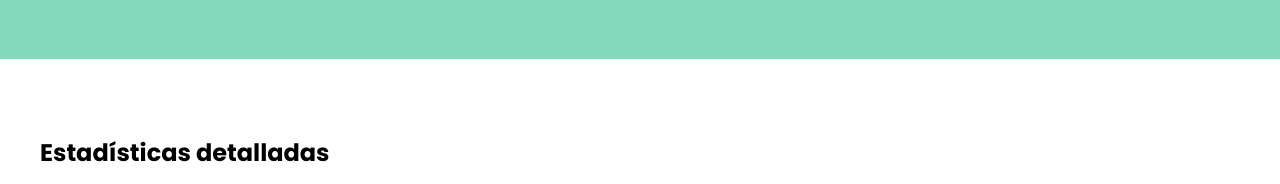
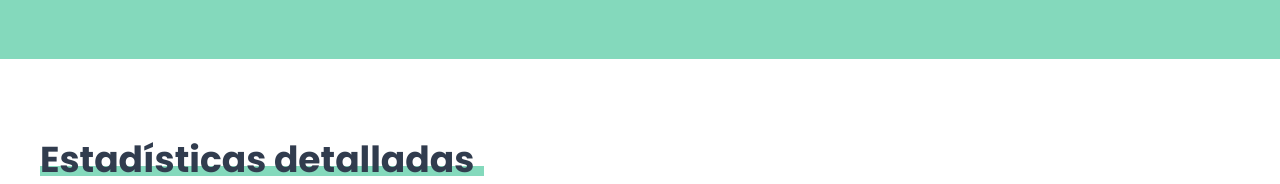
Before and after one commit to juanjopareja/podcast-fm-web, a website: page index.html in a window 1280 px wide. Shown: the part 2040-2224 px from the top of the page. Drawn offline with Linux system fonts and the light colour scheme.

Commit message:
Add statistics section css

```diff
--- a/src/scss/ui/_index.scss
+++ b/src/scss/ui/_index.scss
@@ -1,4 +1,5 @@
 @forward 'header';
 @forward 'makepodcast';
 @forward 'benefits';
+@forward 'statistics';
 @forward 'buttons';
--- /dev/null
+++ b/src/scss/ui/_statistics.scss
@@ -0,0 +1,8 @@
+@use 'base/variables' as var;
+@use 'base/mixins' as mix;
+
+.statistics {
+    h2 {
+        @include mix.headingBorder(var.$secondary, var.$primary);
+    }
+}
```
Also changed, not shown: build/css/app.css, 1 other file.
